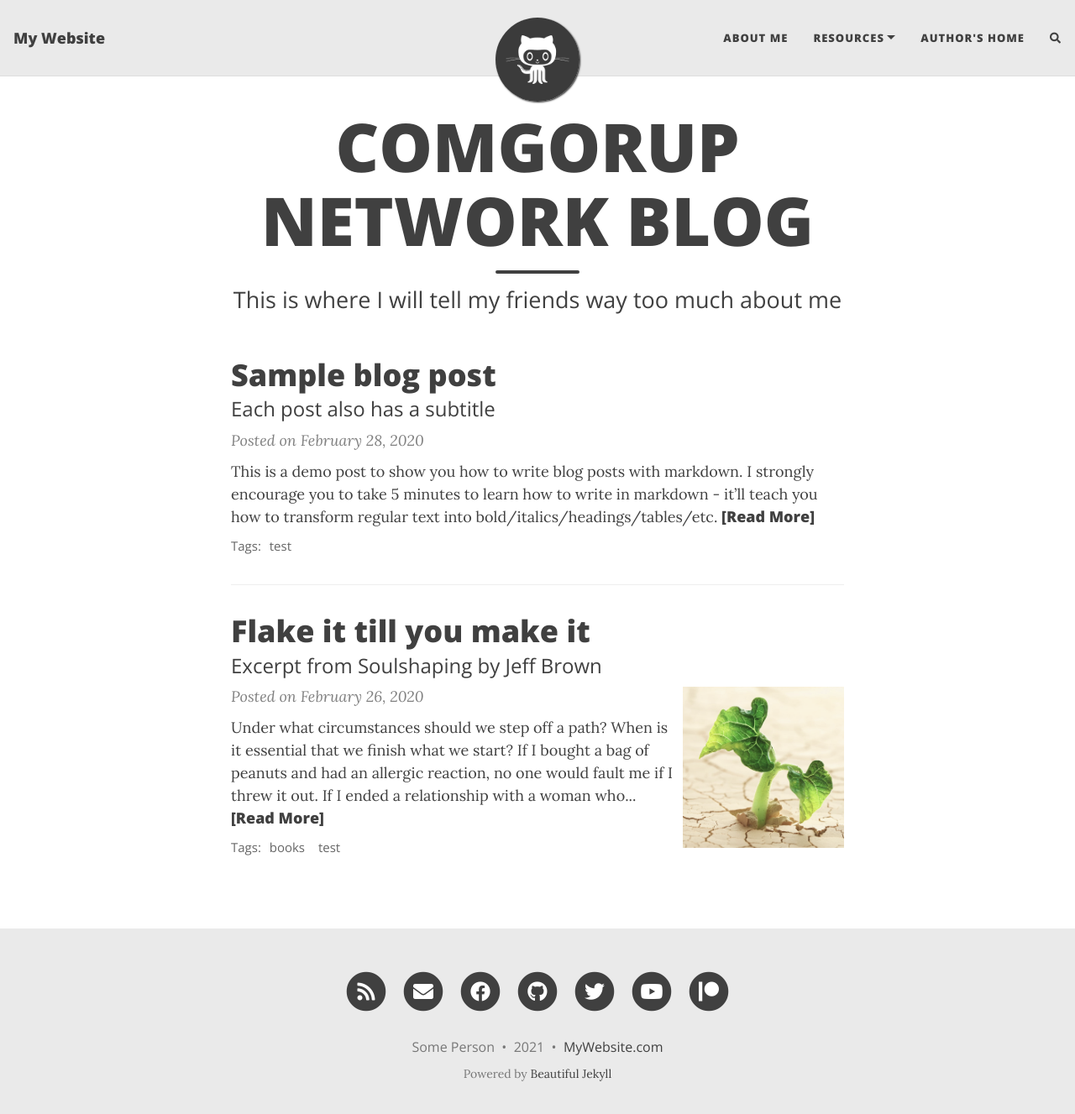
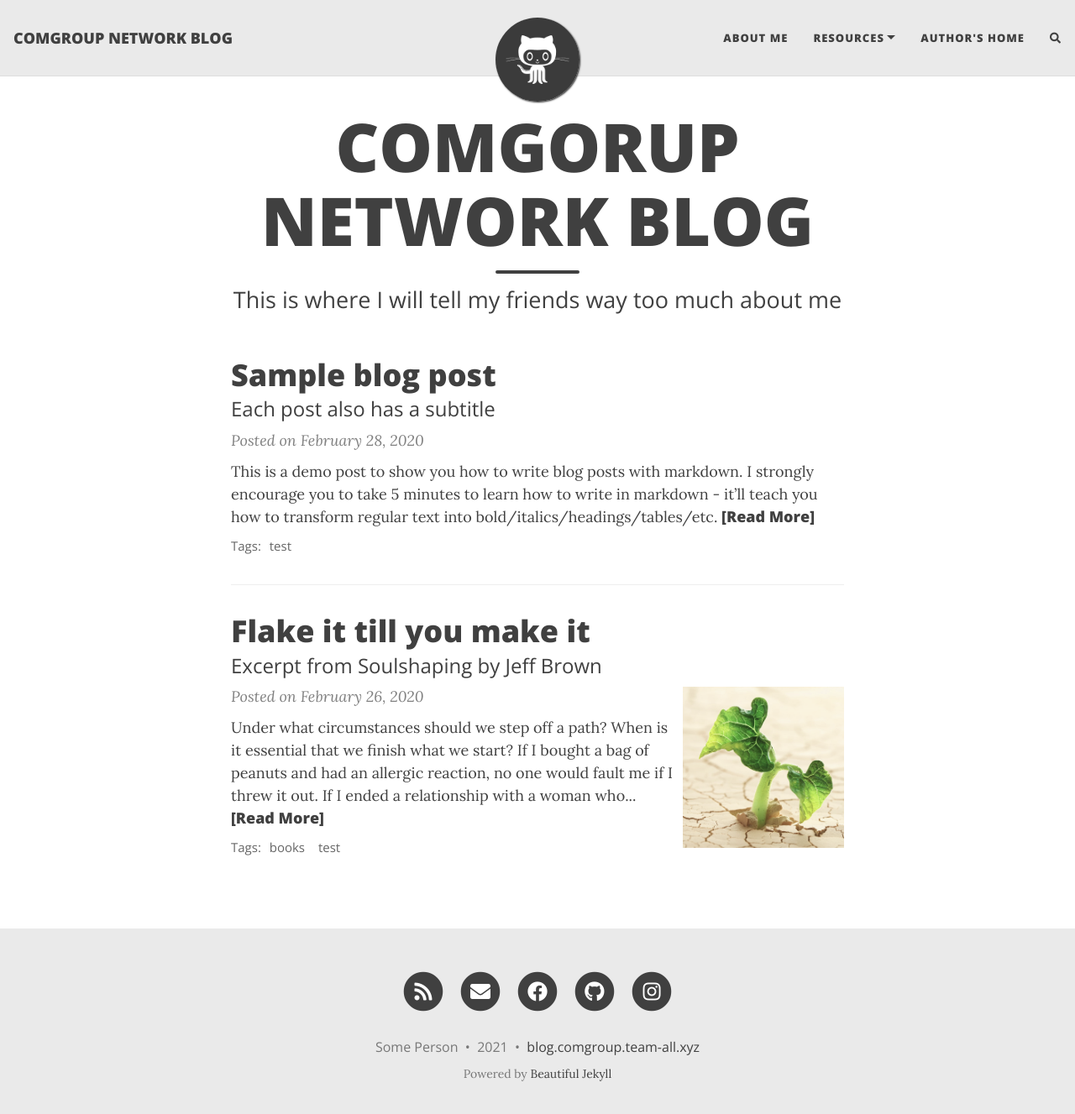
Before and after one commit to KR-TEAM-ALL/comgroup-blog, a Jekyll site: the page built from index.html, in a window 1280 px wide and 1340 px high. Shown: the top 1327 px of the window at 84% size. Built offline with Jekyll 4.4.1, drawn with Linux system fonts in a browser that asks for light colours; nearby versions of some CDN libraries; the list of posts is cut into pages by our own code; comment, search, counter and statistics services are not loaded.

Commit message:
config.yml settings

```diff
--- a/_config.yml
+++ b/_config.yml
@@ -6,7 +6,7 @@
 # --- Required options --- #
 
 # Name of website
-title: My Website
+title: COMGROUP NETWORK BLOG
 
 # Your name to show in the footer
 author: Some Person
@@ -39,19 +39,19 @@ round-avatar: true
 # Select the social network links that you want to show in the footer.
 # Uncomment the links you want to show and add your information to each one.
 social-network-links:
-  email: "someone@example.com"
-  facebook: deanattali
-  github: daattali
-  twitter: daattali
-  patreon: DeanAttali
-  youtube: c/daattali
+  email: "geuntae@geuntae.pw"
+  facebook: discordteamall
+  github: team-all-xyz
+#  twitter: daattali
+#  patreon: DeanAttali
+# youtube: c/daattali
 #  medium: yourname
 #  reddit: yourname
 #  linkedin: daattali
 #  xing: yourname
 #  stackoverflow: "3943160/daattali"
 #  snapchat: deanat78
-#  instagram: deanat78
+  instagram: teamall0620
 #  spotify: yourname
 #  telephone: +14159998888
 #  steam: deanat78
@@ -78,7 +78,7 @@ share-links-active:
 
 # How to display the link to your website in the footer
 # Remove this if you don't want a link in the footer
-url-pretty: "MyWebsite.com"
+url-pretty: "blog.comgroup.team-all.xyz"
 
 # Excerpt word length - Truncate the excerpt of each post on the feed page to the specified number of words
 excerpt_length: 50
```
